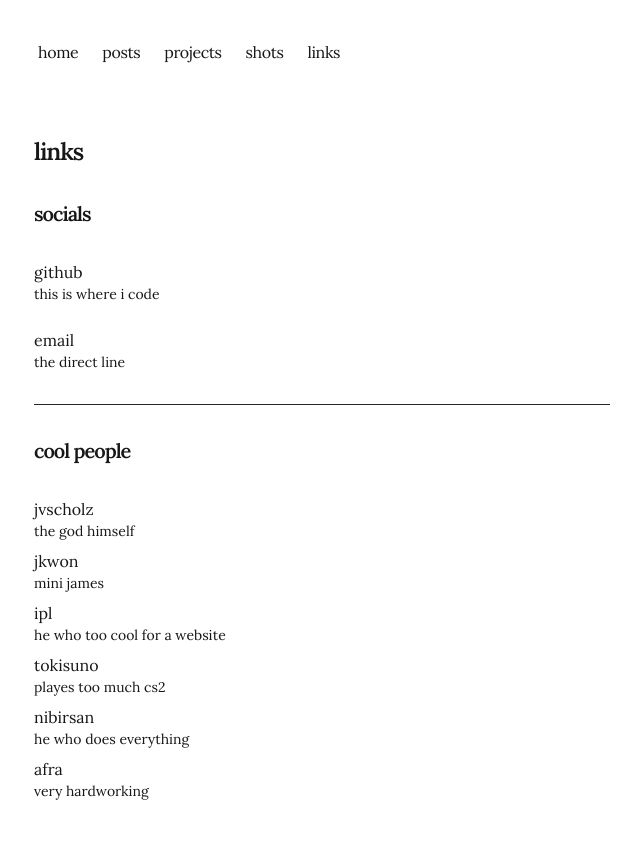
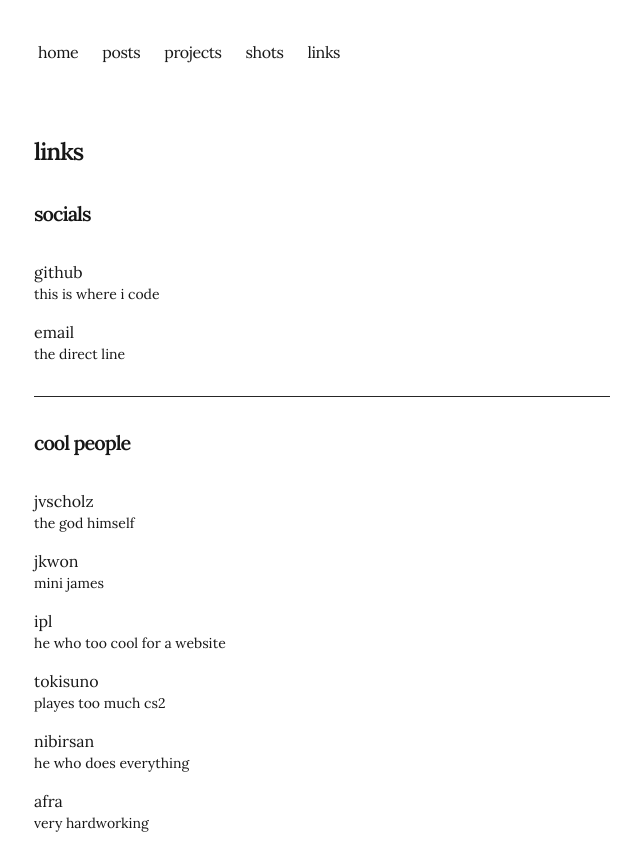
Before and after one commit to shadowash8/portfolio, a Next.js app: page /links in a window 1280 px wide. Shown: the whole page, without its empty margins (318-959 px from the left). Before the commit the page ends 833 px from the top, so only its background shows below. Built offline with nearby package versions, Linux system fonts and the light colour scheme.

Commit message:
fix: consistent element gap in links page

```diff
--- a/app/links/page.tsx
+++ b/app/links/page.tsx
@@ -48,7 +48,7 @@
 
             <div className="my-8">
                 <Heading level={2}>socials</Heading>
-                <div className="flex flex-col gap-6">
+                <div className="flex flex-col gap-4">
                     {Object.entries(socialLinks).map(([href, { name, description }]) => (
                         <div key={href} className="flex flex-col">
                             <CustomLink
@@ -68,7 +68,7 @@
 
             <div>
                 <Heading level={2}>cool people</Heading>
-                <div className="flex flex-col flex-wrap gap-2">
+                <div className="flex flex-col gap-4">
                     {Object.entries(peopleLinks).map(([href, { name, description }]) => (
                         <div key={href} className="flex flex-col">
                             <CustomLink
```
